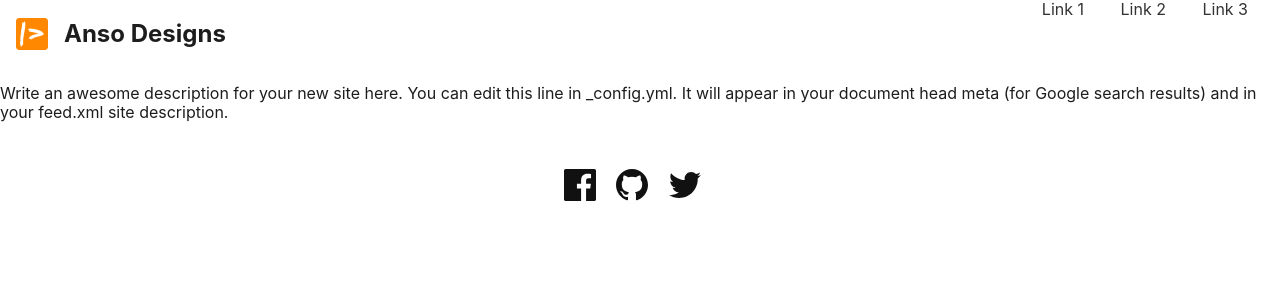
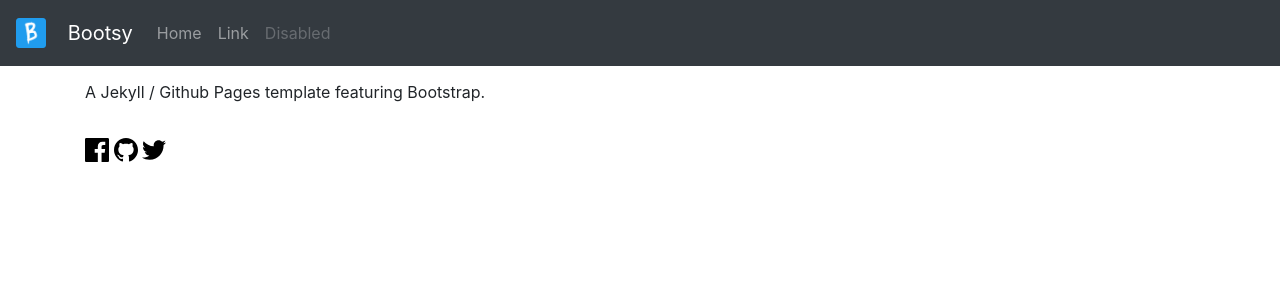
Before and after one commit to AnsoDesigns/Bootsy, a Jekyll site: the page built from index.md, in a window 1280 px wide. Shown: the top 300 px of the page. Built offline with Jekyll 4.4.1, drawn with Linux system fonts in a browser that asks for light colours.

Commit message:
Tried using Bootstrap.

```diff
--- a/_config.yml
+++ b/_config.yml
@@ -18,12 +18,10 @@
 # You can create any custom variable you would like, and they will be accessible
 # in the templates via {{ site.myvariable }}.
 
-title: Anso Designs
-email: info@ansodesigns.com
+title: Bootsy
+email: bootsy@ansodesigns.com
 description: >- # this means to ignore newlines until "baseurl:"
-  Write an awesome description for your new site here. You can edit this
-  line in _config.yml. It will appear in your document head meta (for
-  Google search results) and in your feed.xml site description.
+ A Jekyll / Github Pages template featuring Bootstrap.
 baseurl: "" # the subpath of your site, e.g. /blog
 url: "" # the base hostname & protocol for your site, e.g. http://example.com
 logo: logo.png
--- a/_includes/footer.html
+++ /dev/null
@@ -1,4 +0,0 @@
-<!-- SVG Icons are from https://simpleicons.org -->
-<footer class="pv4 ph3 tc">
-    {% include social.html %}
-</footer>
--- a/_includes/header.html
+++ /dev/null
@@ -1,13 +0,0 @@
-<header class="header">
-    <nav class="flex justify-between bb b--white-10">
-        <div class="flex-grow flex items-center">
-            <a class="link white-70 hover-white no-underline flex items-center pa3" href="/">
-                <img src="/assets/img/{{site.logo}}" class="logo">
-            </a>
-            <h2>{{site.title}}</h2>
-        </div>
-        <div class="db dtc-l v-mid w-100 w-75-l tc tr-l">
-            {% include nav.html %}
-        </div>
-    </nav>
-</header>
--- a/_includes/nav.html
+++ b/_includes/nav.html
@@ -1,3 +1,3 @@
-<a class="link dim dark-gray f6 f5-l dib mr3 mr4-l" href="$">Link 1</a>
-<a class="link dim dark-gray f6 f5-l dib mr3 mr4-l" href="$">Link 2</a>
-<a class="link dim dark-gray f6 f5-l dib mr3 mr4-l" href="$">Link 3</a>
+<a class="nav-link" href="#">Home <span class="sr-only">(current)</span></a>
+<a class="nav-link" href="#">Link</a>
+<a class="nav-link disabled" href="#" tabindex="-1" aria-disabled="true">Disabled</a>
--- a/_includes/social.html
+++ b/_includes/social.html
@@ -1,5 +1,6 @@
+<!-- SVG Icons are from https://simpleicons.org -->
 {% if site.facebook %}
-<a class="link near-black hover-silver dib h2 w2 mr3" href="https://facebook.com/{{ site.facebook}}" title="Facebook">
+<a href="https://facebook.com/{{ site.facebook}}" title="Facebook">
     <svg fill="currentColor" xmlns="http://www.w3.org/2000/svg" viewBox="0 0 16 16" fill-rule="evenodd"
         clip-rule="evenodd" stroke-linejoin="round" stroke-miterlimit="1.414">
         <path
@@ -9,7 +10,7 @@
 {% endif %}
 
 {% if site.github %}
-<a class="link near-black hover-silver dib h2 w2 mr3" href="https://github.com/{{site.github}}" title="GitHub">
+<a href="https://github.com/{{site.github}}" title="GitHub">
     <svg fill="currentColor" xmlns="http://www.w3.org/2000/svg" viewBox="0 0 16 16" fill-rule="evenodd"
         clip-rule="evenodd" stroke-linejoin="round" stroke-miterlimit="1.414">
         <path
@@ -19,7 +20,7 @@
 {% endif %}
 
 {% if site.twitter %}
-<a class="link hover-silver near-black dib h2 w2 mr3" href="https://twitter.com/{{site.twitter}}" title="Twitter">
+<a href="https://twitter.com/{{site.twitter}}" title="Twitter">
     <svg fill="currentColor" xmlns="http://www.w3.org/2000/svg" viewBox="0 0 16 16" fill-rule="evenodd"
         clip-rule="evenodd" stroke-linejoin="round" stroke-miterlimit="1.414">
         <path
@@ -29,7 +30,7 @@
 {% endif %}
 
 {% if site.instagram %}
-<a class="link hover-silver near-black dib h2 w2 mr3" href="https://instagram.com/mrmrs_" title="Instagram">
+<a href="https://instagram.com/mrmrs_" title="Instagram">
     <svg fill="currentColor" xmlns="http://www.w3.org/2000/svg" viewBox="0 0 16 16" fill-rule="evenodd"
         clip-rule="evenodd" stroke-linejoin="round" stroke-miterlimit="1.414">
         <path
@@ -39,7 +40,7 @@
 {% endif %}
 
 {% if site.youtube %}
-<a class="link hover-silver near-black dib h2 w2 mr3" href="https://youtube.com" title="youtube">
+<a href="https://youtube.com" title="youtube">
     <svg fill="currentColor" xmlns="http://www.w3.org/2000/svg" viewBox="0 0 16 16" fill-rule="evenodd"
         clip-rule="evenodd" stroke-linejoin="round" stroke-miterlimit="1.414">
         <path
@@ -49,7 +50,7 @@
 {% endif %}
 
 {% if site.soundcloud %}
-<a class="link hover-silver near-black dib h2 w2 mr3" href="https://soundcloud.com/mrsjxn" title="SoundCloud">
+<a href="https://soundcloud.com/mrsjxn" title="SoundCloud">
     <svg fill="currentColor" xmlns="http://www.w3.org/2000/svg" viewBox="0 0 16 16" fill-rule="evenodd"
         clip-rule="evenodd" stroke-linejoin="round" stroke-miterlimit="1.414">
         <g fill-rule="nonzero">
@@ -61,7 +62,7 @@
 {% endif %}
 
 {% if site.stackoverflow %}
-<a class="link hover-silver near-black dib h2 w2 mr3" href="#" title="Stack Overflow">
+<a href="#" title="Stack Overflow">
     <svg fill="currentColor" xmlns="http://www.w3.org/2000/svg" viewBox="0 0 16 16" fill-rule="evenodd"
         clip-rule="evenodd" stroke-linejoin="round" stroke-miterlimit="1.414">
         <path
@@ -71,7 +72,7 @@
 {% endif %}
 
 {% if site.slack %}
-<a class="link hover-silver near-black dib h2 w2 mr3" href="https://slack.com" title="Slack">
+<a href="https://slack.com" title="Slack">
     <svg fill="currentColor" xmlns="http://www.w3.org/2000/svg" viewBox="0 0 16 16" fill-rule="evenodd"
         clip-rule="evenodd" stroke-linejoin="round" stroke-miterlimit="1.414">
         <g fill-rule="nonzero">
@@ -84,7 +85,7 @@
 {% endif %}
 
 {% if site.medium %}
-<a class="link hover-silver near-black dib h2 w2 mr3" href="https://medium.com/@mrmrs_/" title="Medium">
+<a href="https://medium.com/@mrmrs_/" title="Medium">
     <svg fill="currentColor" xmlns="http://www.w3.org/2000/svg" viewBox="0 0 16 16" fill-rule="evenodd"
         clip-rule="evenodd" stroke-linejoin="round" stroke-miterlimit="1.414">
         <path
@@ -94,7 +95,7 @@
 {% endif %}
 
 {% if site.linkedin %}
-<a class="link hover-silver near-black dib h2 w2 mr3" href="https://linkedin.com" title="LinkedIn">
+<a href="https://linkedin.com" title="LinkedIn">
     <svg fill="currentColor" xmlns="http://www.w3.org/2000/svg" viewBox="0 0 16 16" fill-rule="evenodd"
         clip-rule="evenodd" stroke-linejoin="round" stroke-miterlimit="1.414">
         <path
@@ -104,7 +105,7 @@
 {% endif %}
 
 {% if site.tumblr %}
-<a class="link hover-silver near-black dib h2 w2 mr3" href="https://tumblr.com" title="Tumblr">
+<a href="https://tumblr.com" title="Tumblr">
     <svg fill="currentColor" xmlns="http://www.w3.org/2000/svg" viewBox="0 0 16 16" fill-rule="evenodd"
         clip-rule="evenodd" stroke-linejoin="round" stroke-miterlimit="1.414">
         <path
@@ -114,7 +115,7 @@
 {% endif %}
 
 {% if site.codepen %}
-<a class="link hover-silver near-black dib h2 w2 mr3" href="https://codepen.io" title="CodePen">
+<a href="https://codepen.io" title="CodePen">
     <svg fill="currentColor" xmlns="http://www.w3.org/2000/svg" viewBox="0 0 16 16" fill-rule="evenodd"
         clip-rule="evenodd" stroke-linejoin="round" stroke-miterlimit="1.414">
         <path
--- a/_layouts/default.html
+++ b/_layouts/default.html
@@ -3,18 +3,69 @@
 
 <head>
 	<title>{{ site.title }}</title>
-	<meta name="viewport" content="width=device-width, initial-scale=1">
 	<link rel="icon" href="/assets/img/{{site.favicon}}" type="image/x-icon">
-    <link rel="stylesheet" href="/assets/css/styles.css">
+	<link rel="stylesheet" href="/assets/css/styles.css">
 
-	<link rel="stylesheet" href="https://unpkg.com/tachyons/css/tachyons.min.css">
-	<script src="https://cdnjs.cloudflare.com/ajax/libs/knockout/3.5.0/knockout-min.js"></script>
+	<!-- Required meta tags -->
+	<meta charset="utf-8">
+	<meta name="viewport" content="width=device-width, initial-scale=1, shrink-to-fit=no">
+
+	<!-- Bootstrap CSS -->
+	<link rel="stylesheet" href="https://stackpath.bootstrapcdn.com/bootstrap/4.5.2/css/bootstrap.min.css"
+		integrity="sha384-JcKb8q3iqJ61gNV9KGb8thSsNjpSL0n8PARn9HuZOnIxN0hoP+VmmDGMN5t9UJ0Z" crossorigin="anonymous">
 </head>
 
-<body>
-	{% include header.html %}
-	{{ content }}
-	{% include footer.html %}
+<body class="d-flex flex-column h-100">
+
+	<header>
+		<!-- Fixed navbar -->
+		<nav class="navbar navbar-expand-md navbar-dark fixed-top bg-dark">
+			<div class="navbar-brand">
+				<a class="navbar-brand" href="#"> <img src="/assets/img/{{site.logo}}" width="30" height="30"
+						class="d-inline-block align-top" alt="" loading="lazy"></a>
+				{{ site.title }}
+			</div>
+			<button class="navbar-toggler" type="button" data-toggle="collapse" data-target="#navbarCollapse"
+				aria-controls="navbarCollapse" aria-expanded="false" aria-label="Toggle navigation">
+				<span class="navbar-toggler-icon"></span>
+			</button>
+			<div class="collapse navbar-collapse" id="navbarCollapse">
+				<div class="navbar-nav mr-auto">
+					{% include nav.html %}
+				</div>
+				{% if site.has-search %}
+				<form class="form-inline mt-2 mt-md-0">
+					<input class="form-control mr-sm-2" type="text" placeholder="Search" aria-label="Search">
+					<button class="btn btn-outline-success my-2 my-sm-0" type="submit">Search</button>
+				</form>
+				{% endif %}
+			</div>
+		</nav>
+	</header>
+
+	<main role="main" class="flex-shrink-0">
+		<div class="container">
+			{{ content }}
+		</div>
+	</main>
+
+	<footer class="footer mt-auto py-3">
+		<div class="container">
+			{% include social.html %}
+		</div>
+	</footer>
+
+	<!-- Optional JavaScript -->
+	<!-- jQuery first, then Popper.js, then Bootstrap JS -->
+	<script src="https://code.jquery.com/jquery-3.5.1.slim.min.js"
+		integrity="sha384-DfXdz2htPH0lsSSs5nCTpuj/zy4C+OGpamoFVy38MVBnE+IbbVYUew+OrCXaRkfj"
+		crossorigin="anonymous"></script>
+	<script src="https://cdn.jsdelivr.net/npm/popper.js@1.16.1/dist/umd/popper.min.js"
+		integrity="sha384-9/reFTGAW83EW2RDu2S0VKaIzap3H66lZH81PoYlFhbGU+6BZp6G7niu735Sk7lN"
+		crossorigin="anonymous"></script>
+	<script src="https://stackpath.bootstrapcdn.com/bootstrap/4.5.2/js/bootstrap.min.js"
+		integrity="sha384-B4gt1jrGC7Jh4AgTPSdUtOBvfO8shuf57BaghqFfPlYxofvL8/KUEfYiJOMMV+rV"
+		crossorigin="anonymous"></script>
 </body>
 
 </html>
--- a/_sass/main.scss
+++ b/_sass/main.scss
@@ -1,13 +1,14 @@
-body {
-    -webkit-font-smoothing: antialiased;
--moz-osx-font-smoothing: grayscale;
-font-family: -apple-system,BlinkMacSystemFont,helvetica neue,helvetica,ubuntu,roboto,noto,segoe ui,arial,sans-serif;
-font-size: 16px!important;
-color: #1d1d1d;
-margin: 0px;
+main > .container {
+    padding-top: 5rem;
 }
 
 .logo {
     height: 32px;
     width: 32px;
 }
+
+svg {
+    height: 24px;
+    width: 24px;
+    color: black;
+}
```
Also changed, not shown: assets/img/favicon.ico, assets/img/logo.png.
